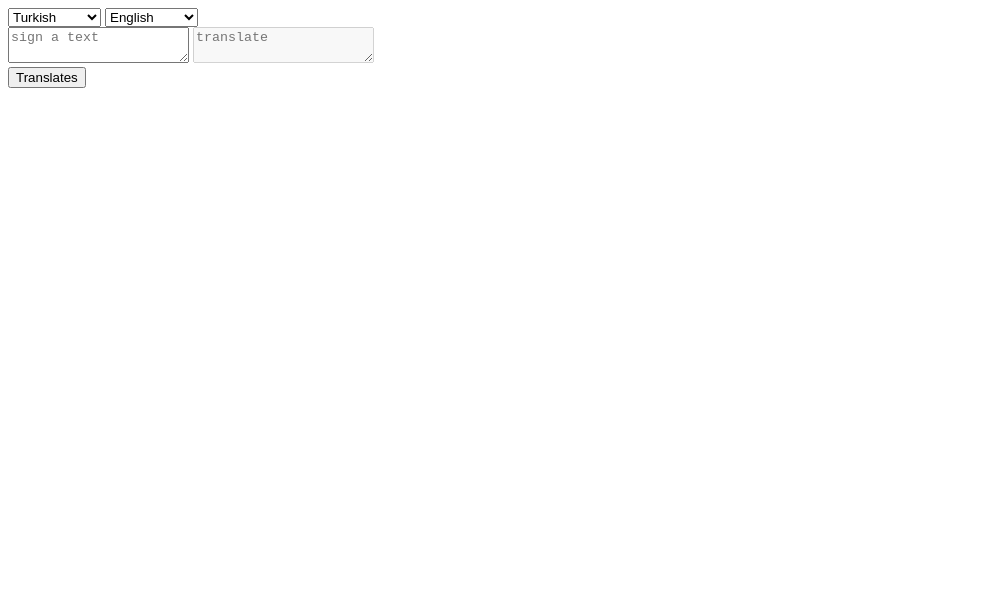
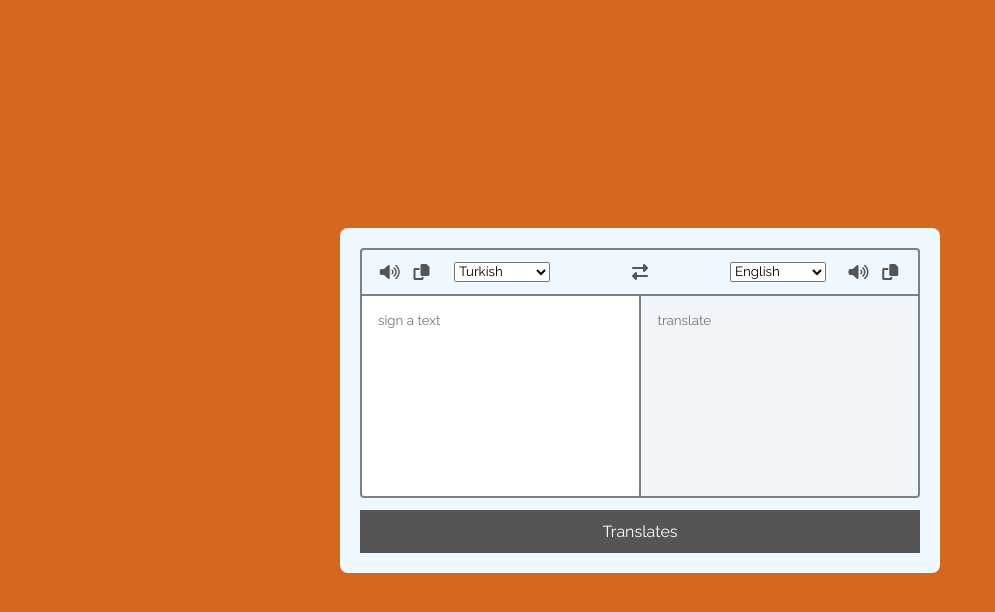
Before and after one commit to zehraozturkk/basicTranslater, a plain HTML site: page index.html in a window 1280 px wide. Shown: the whole page, without its empty margins (0-995 px from the left). Drawn offline with Linux system fonts and the light colour scheme.

Commit message:
final settings

```diff
--- a/index.html
+++ b/index.html
@@ -4,19 +4,43 @@
     <meta charset="UTF-8">
     <meta http-equiv="X-UA-Compatible" content="IE=edge">
     <meta name="viewport" content="width=device-width, initial-scale=1.0">
+    <link rel="stylesheet" href="style.css">
+    <link rel="stylesheet" href="https://cdnjs.cloudflare.com/ajax/libs/font-awesome/6.3.0/css/all.min.css" />
+    <link rel="preconnect" href="https://fonts.googleapis.com">
+<link rel="preconnect" href="https://fonts.gstatic.com" crossorigin>
+<link href="https://fonts.googleapis.com/css2?family=Raleway&display=swap" rel="stylesheet">
     <title>Translater</title>
 </head>
 <body>
 
-    <select id="from-lang"></select>
-    <select id="to-lang"></select>
-
-    <div class="texr-controls">
-        <textarea id="from-text" class="from-text" placeholder="sign a text"></textarea>
-        <textarea id="to-text" class="to-text" placeholder="translate" readonly disabled></textarea>
+    <div class="container">
+        <div class="box">
+            <ul class="controls">
+                <li class="left">
+                    <div class="icons">
+                       <i id="from" class="fas fa-volume-up"></i>
+                       <i id="from" class="fas fa-copy"></i>
+                    </div>
+                    <select id="from-lang"></select>
+                </li>
+                <li class="exchange"><i class="fas fa-exchange-alt"></i></li>
+                <li class="right">
+                    <select id="to-lang"></select>
+                    <div class="icons">
+                       <i id="to" class="fas fa-volume-up"></i>
+                       <i id="to" class="fas fa-copy"></i>
+                    </div>
+                </li>
+            </ul>
+            <div class="text-controls">
+                <textarea id="from-text" class="from-text" placeholder="sign a text"></textarea>
+                <textarea id="to-text" class="to-text" placeholder="translate" readonly disabled></textarea>
+            </div>
+        </div>
+        <button class="btnTranslate">Translates</button>
     </div>
 
-    <button class="btnTranslate">Translates</button>
+
 
 
     <script src="languages.js"></script>
--- a/script.js
+++ b/script.js
@@ -4,6 +4,45 @@ const toLang = document.getElementById('to-lang');
 const btnTranslate = document.querySelector('.btnTranslate');
 const fromtext = document.querySelector('#from-text');
 const totext = document.querySelector('#to-text');
+
+const icons = document.querySelectorAll('.icons');
+
+document.querySelector(".exchange").addEventListener('click', ()=>{
+    let text = fromtext.value;
+    fromtext.value = totext.value;
+    totext.value = text;
+
+    let lang = fromLang.value;
+    fromLang.value = toLang.value;
+    toLang.value = lang;
+});
+
+for(let icon of icons){
+    icon.addEventListener('click', (element)=>{//buraya element diyerek hangi icona tıkladığımı alırız target özelliği sayesinde
+        if(element.target.classList.contains("fa-copy")){
+            if(element.target.id == "from"){
+                navigator.clipboard.writeText(fromtext.value); // bu  şekilde hafızaya direkt kopyalayabilriz
+            }else{
+                navigator.clipboard.writeText(totext.value);
+            }
+        }else {
+            let uttarance;//(ifade)
+
+            if(element.target.id == "from"){
+                uttarance = new SpeechSynthesisUtterance(fromtext.value); //nereden okiyacağını belirledik
+                uttarance.lang = fromLang.value; // hangi dilden okiyacağını belirledik
+            }else{
+                uttarance = new SpeechSynthesisUtterance(totext.value);
+                uttarance.lang = toLang.value;
+            }
+
+            speechSynthesis.speak(uttarance);
+        }
+
+
+    })
+}
+
 
 for(let lang in languages){
 
--- /dev/null
+++ b/style.css
@@ -0,0 +1,101 @@
+
+*{
+    margin: 0;
+    padding: 0;
+    box-sizing: border-box;
+    font-family: 'Raleway', sans-serif;
+
+}
+
+body{
+    background-color: chocolate;
+    display: flex;
+    align-items: center;
+    justify-content: center;
+    min-height: 100vh;
+}
+
+.container{
+    width: 600px;
+    background-color: aliceblue;
+    border-radius: 8px ;
+    padding: 20px;
+}
+
+.box{
+    border-radius: 4px;
+    border: 2px solid gray ;
+}
+
+.controls, .controls li, .icons, .icons i {
+    display: flex;
+    align-items: center;
+    justify-content: space-between;
+
+}
+
+.controls .icons i{
+    width: 40px;
+    color: #555555;
+    font-size: 16px;
+    cursor: pointer;
+    justify-content: center;
+}
+
+.controls .icons{
+    width: 36%;
+}
+
+ul{
+    list-style: none;
+    padding: 12px;
+
+}
+
+.text-controls textarea{
+    height: 200px;
+    width: 100%;
+    border: none;
+    outline: none;
+    border-radius: 4px;
+    background-color: none;
+    padding : 16px;
+    resize: none;
+
+}
+
+.text-controls .to-text{
+    border-left: 2px solid gray;
+    border-radius: 0;
+}
+
+
+
+.box .text-controls{
+    display: flex;
+    border-top: 2px solid gray
+}
+
+button{
+    background-color: #555555;
+    border: 2px solid gray;
+    border: none;
+    color: #fff;
+    padding: 12px 24px;
+    width: 100%;
+    margin-top: 12px;
+    font-size: 16px;
+    transition-duration: .4s;
+    cursor: pointer;
+}
+
+button:hover{
+    background-color: #fff;
+    color: black;
+    border: 2px solid gray;
+}
+
+.exchange{
+    color: #555555;
+    cursor: pointer;
+}
```
